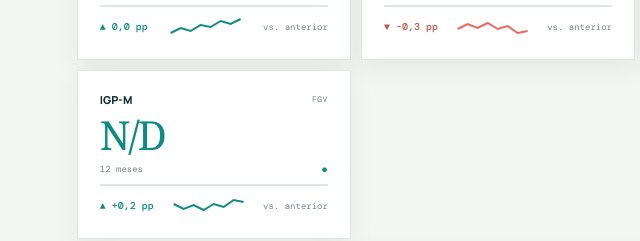
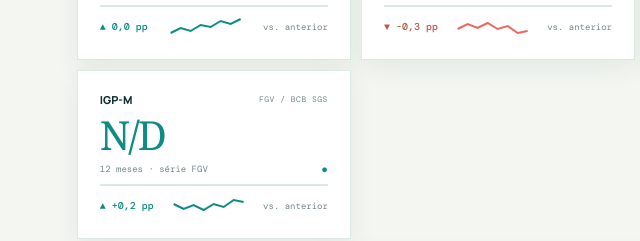
Before and after one commit to JoaoPaulo1999/dashboard-economico-realtime, a plain HTML site: page index.html in a window 1280 px wide. Shown: the part 874-1115 px from the top of the page, 0-640 px from the left. Drawn offline with nearby package versions, Linux system fonts and the light colour scheme; no server answers.

Commit message:
Add files via upload

```diff
--- a/index.html
+++ b/index.html
@@ -153,7 +153,7 @@
           <article class="metric-card" data-metric="ipca"><div class="card-top"><span class="label">IPCA</span><span class="tag">BCB</span></div><div class="value" id="ipca">--</div><div class="card-bottom"><span>12 meses</span><span class="trend negative">●</span></div></article>
           <article class="metric-card" data-metric="cdi"><div class="card-top"><span class="label">CDI</span><span class="tag">BCB</span></div><div class="value" id="cdi">--</div><div class="card-bottom"><span>A.a. · taxa efetiva</span><span class="trend neutral">●</span></div></article>
           <article class="metric-card" data-metric="cdiDaily"><div class="card-top"><span class="label">CDI diário</span><span class="tag">BCB</span></div><div class="value" id="cdiDaily">--</div><div class="card-bottom"><span>Taxa do último dia útil</span><span class="trend neutral">●</span></div></article>
-          <article class="metric-card" data-metric="igpm"><div class="card-top"><span class="label">IGP-M</span><span class="tag">FGV</span></div><div class="value" id="igpm">--</div><div class="card-bottom"><span>12 meses</span><span class="trend positive">●</span></div></article>
+          <article class="metric-card" data-metric="igpm"><div class="card-top"><span class="label">IGP-M</span><span class="tag">FGV / BCB SGS</span></div><div class="value" id="igpm">--</div><div class="card-bottom"><span>12 meses · série FGV</span><span class="trend positive">●</span></div></article>
         </div>
         <article class="metric-card state-gdp-card"><div class="card-top"><span class="label">PIB Estadual</span><span class="tag" id="stateGdpNote">IBGE / SIDRA · carregando</span></div><div class="state-gdp-list" id="stateGdpList"></div><div class="card-bottom"><span>PIB a preços correntes · unidades federativas</span><span class="trend positive">●</span></div></article>
       </section>
```
